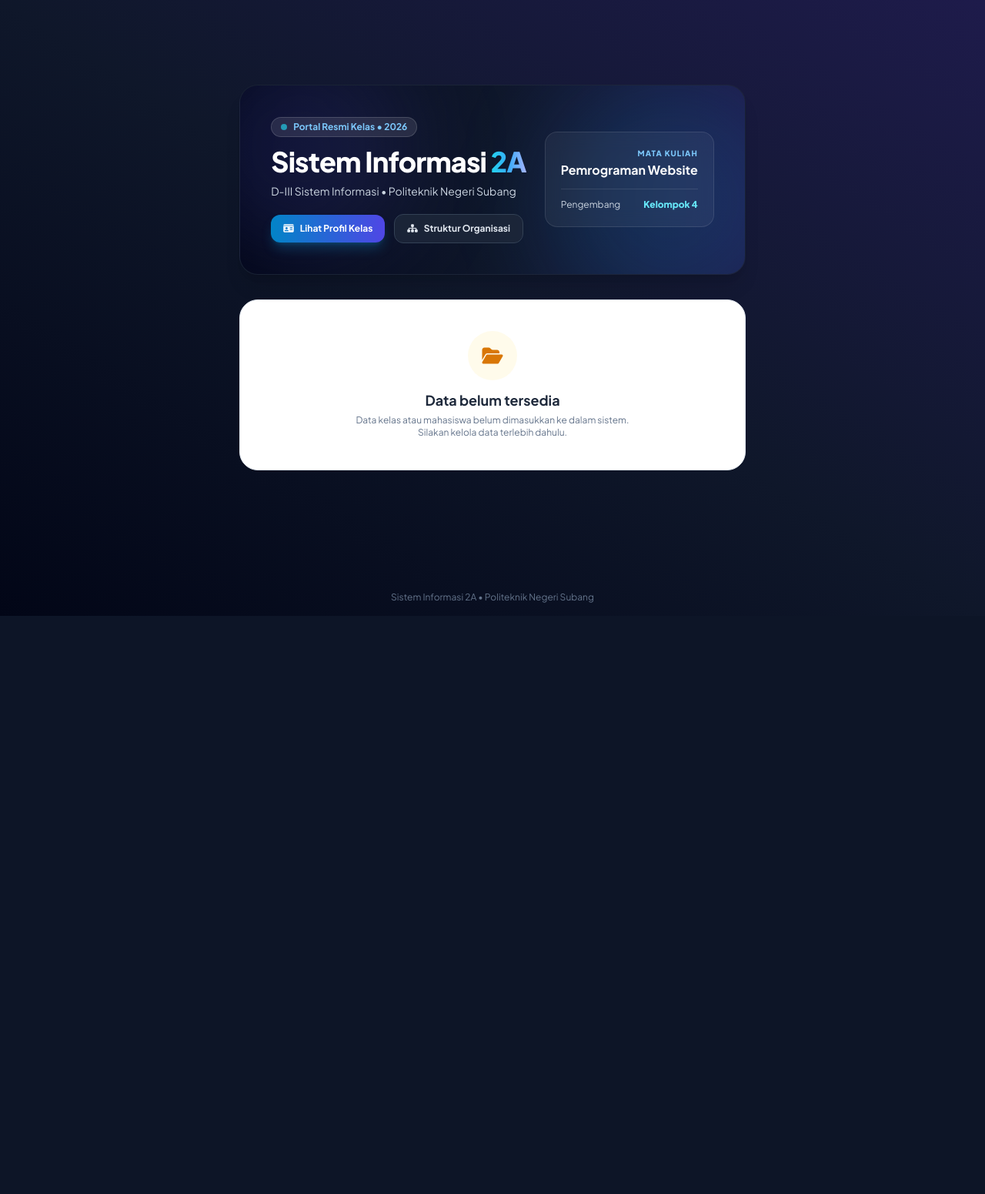
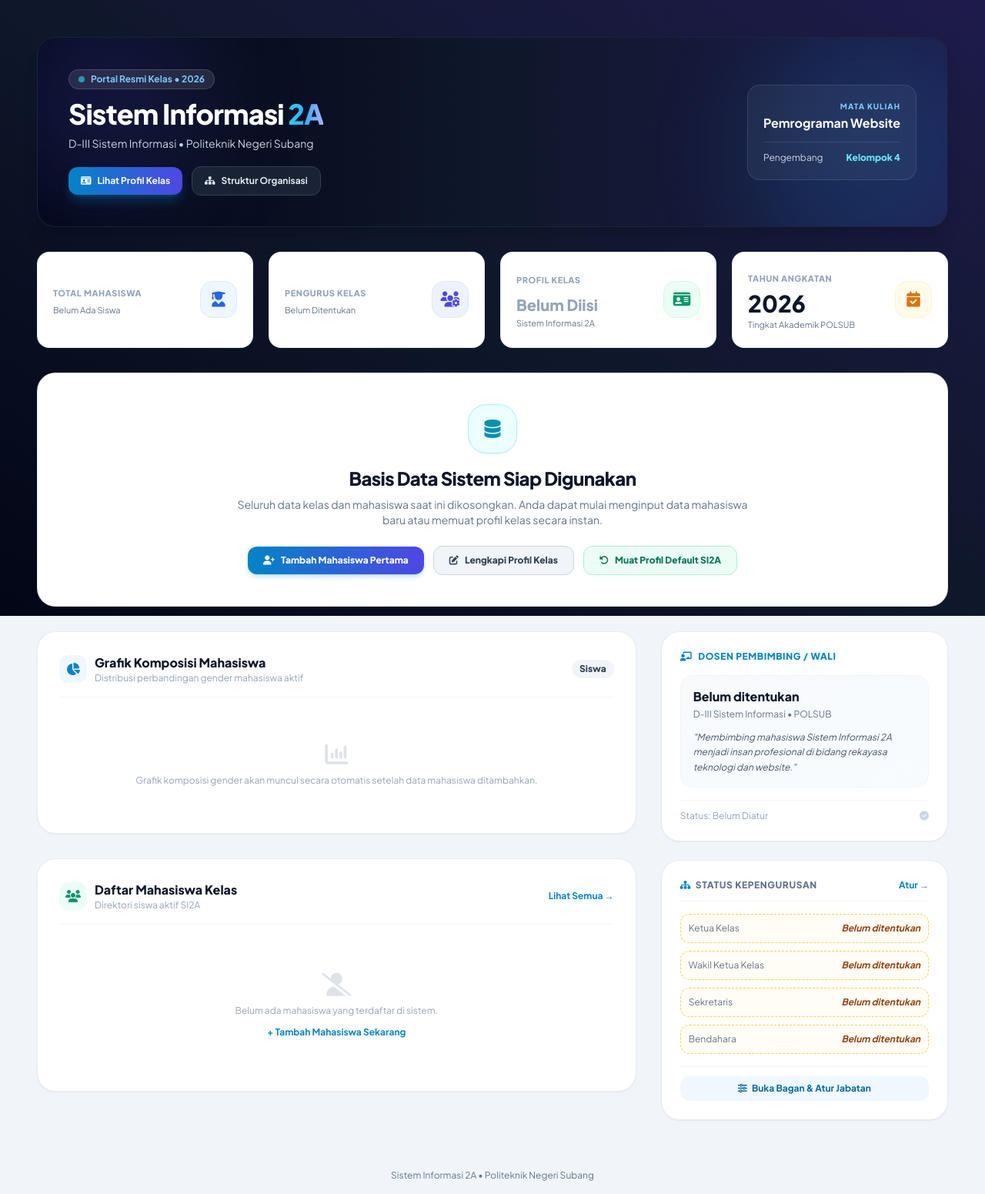
Before and after one commit to Nizar251205/WEB-KELAS, a Laravel app: template resources/views/dashboard.blade.php in a window 1280 px wide. Shown: the whole page at 77% size. Before the commit the page ends 800 px from the top, so only its background shows below. Run offline with Laravel 9, Linux system fonts and the light colour scheme; the template is opened without the code that fills it, so the values that code supplies are empty; some libraries are stand-ins or nearby versions.

Commit message:
feat: kosongkan seluruh data sistem dan tingkatkan UI/UX antarmuka

```diff
--- a/resources/views/dashboard.blade.php
+++ b/resources/views/dashboard.blade.php
@@ -47,18 +47,6 @@
         </div>
     </div>
 
-    @if(!$dataAvailable)
-        <!-- EMPTY STATE (Data belum tersedia) -->
-        <div class="p-10 rounded-3xl bg-white border border-slate-200 text-center mb-8 shadow-sm">
-            <div class="w-16 h-16 rounded-full bg-amber-50 text-amber-600 flex items-center justify-center text-2xl mx-auto mb-3">
-                <i class="fa-solid fa-folder-open"></i>
-            </div>
-            <h2 class="text-lg font-bold text-slate-800">Data belum tersedia</h2>
-            <p class="text-xs text-slate-500 mt-1 max-w-sm mx-auto">
-                Data kelas atau mahasiswa belum dimasukkan ke dalam sistem. Silakan kelola data terlebih dahulu.
-            </p>
-        </div>
-    @else
     <!-- QUICK STAT METRIC CARDS -->
     <div class="grid grid-cols-1 sm:grid-cols-2 lg:grid-cols-4 gap-5 mb-8">
 
@@ -66,7 +54,7 @@
             <div>
                 <span class="text-[11px] font-black uppercase text-slate-400 tracking-wider">Total Mahasiswa</span>
                 <h3 class="text-3xl font-black text-slate-900 mt-1">{{ $totalMahasiswa }}</h3>
-                    <p class="text-[11px] text-slate-500 mt-0.5">Siswa Terdaftar</p>
+                <p class="text-[11px] text-slate-500 mt-0.5">{{ $totalMahasiswa > 0 ? 'Siswa Terdaftar' : 'Belum Ada Siswa' }}</p>
             </div>
             <div class="w-12 h-12 rounded-2xl bg-blue-50 border border-blue-100 text-blue-600 flex items-center justify-center text-xl shadow-xs">
                 <i class="fa-solid fa-user-graduate"></i>
@@ -77,7 +65,7 @@
             <div>
                 <span class="text-[11px] font-black uppercase text-slate-400 tracking-wider">Pengurus Kelas</span>
                 <h3 class="text-3xl font-black text-slate-900 mt-1">{{ $totalPengurus }}</h3>
-                    <p class="text-[11px] text-slate-500 mt-0.5">Jabatan Terisi</p>
+                <p class="text-[11px] text-slate-500 mt-0.5">{{ $totalPengurus > 0 ? 'Jabatan Terisi' : 'Belum Ditentukan' }}</p>
             </div>
             <div class="w-12 h-12 rounded-2xl bg-indigo-50 border border-indigo-100 text-indigo-600 flex items-center justify-center text-xl shadow-xs">
                 <i class="fa-solid fa-users-gear"></i>
@@ -86,12 +74,14 @@
 
         <div class="bg-white rounded-2xl p-5 border border-slate-200/80 shadow-xs glow-card flex items-center justify-between">
             <div>
-                    <span class="text-[11px] font-black uppercase text-slate-400 tracking-wider">Jumlah Kelas</span>
-                    <h3 class="text-3xl font-black text-slate-900 mt-1">{{ $totalKelas }}</h3>
-                    <p class="text-[11px] text-slate-500 mt-0.5">{{ $profile['nama_kelas'] ?? 'SI2A' }}</p>
+                <span class="text-[11px] font-black uppercase text-slate-400 tracking-wider">Profil Kelas</span>
+                <h3 class="text-xl font-black {{ !empty($profile) ? 'text-emerald-600' : 'text-slate-400' }} mt-2">
+                    {{ !empty($profile) ? 'Terverifikasi' : 'Belum Diisi' }}
+                </h3>
+                <p class="text-[11px] text-slate-500 mt-0.5">{{ $profile['nama_kelas'] ?? 'Sistem Informasi 2A' }}</p>
             </div>
             <div class="w-12 h-12 rounded-2xl bg-emerald-50 border border-emerald-100 text-emerald-600 flex items-center justify-center text-xl shadow-xs">
-                    <i class="fa-solid fa-door-open"></i>
+                <i class="fa-solid fa-id-card"></i>
             </div>
         </div>
 
@@ -99,7 +89,7 @@
             <div>
                 <span class="text-[11px] font-black uppercase text-slate-400 tracking-wider">Tahun Angkatan</span>
                 <h3 class="text-3xl font-black text-slate-900 mt-1">{{ $profile['angkatan'] ?? '2026' }}</h3>
-                    <p class="text-[11px] text-slate-500 mt-0.5">Tingkat Akademik</p>
+                <p class="text-[11px] text-slate-500 mt-0.5">Tingkat Akademik POLSUB</p>
             </div>
             <div class="w-12 h-12 rounded-2xl bg-amber-50 border border-amber-100 text-amber-600 flex items-center justify-center text-xl shadow-xs">
                 <i class="fa-solid fa-calendar-check"></i>
@@ -107,6 +97,38 @@
         </div>
 
     </div>
+
+    @if(!$dataAvailable)
+        <!-- CYBER-GLASS EMPTY STATE HERO NOTICE -->
+        <div class="p-8 sm:p-10 rounded-3xl bg-white border border-slate-200/90 shadow-sm mb-8 relative overflow-hidden">
+            <div class="max-w-2xl mx-auto text-center">
+                <div class="w-16 h-16 rounded-3xl bg-cyan-50 border border-cyan-200 text-cyan-600 flex items-center justify-center text-2xl mx-auto mb-4 shadow-sm">
+                    <i class="fa-solid fa-database"></i>
+                </div>
+                <h2 class="text-xl sm:text-2xl font-black text-slate-900 tracking-tight">
+                    Basis Data Sistem Siap Digunakan
+                </h2>
+                <p class="text-xs sm:text-sm text-slate-500 mt-2 leading-relaxed">
+                    Seluruh data kelas dan mahasiswa saat ini dikosongkan. Anda dapat mulai menginput data mahasiswa baru atau memuat profil kelas secara instan.
+                </p>
+
+                <div class="mt-6 flex flex-wrap items-center justify-center gap-3">
+                    <a href="{{ route('mahasiswa.index') }}" class="px-5 py-2.5 rounded-xl bg-gradient-to-r from-brand-600 to-indigo-600 hover:from-brand-500 hover:to-indigo-500 text-white font-extrabold text-xs shadow-md shadow-brand-500/25 transition">
+                        <i class="fa-solid fa-user-plus mr-1.5"></i> Tambah Mahasiswa Pertama
+                    </a>
+                    <a href="{{ route('profil.index') }}" class="px-5 py-2.5 rounded-xl bg-slate-100 hover:bg-slate-200 text-slate-700 font-extrabold text-xs transition border border-slate-300">
+                        <i class="fa-solid fa-pen-to-square mr-1.5"></i> Lengkapi Profil Kelas
+                    </a>
+                    <form action="{{ route('profil.reset') }}" method="POST" class="inline">
+                        @csrf
+                        <button type="submit" class="px-5 py-2.5 rounded-xl bg-emerald-50 hover:bg-emerald-100 text-emerald-700 font-extrabold text-xs transition border border-emerald-200">
+                            <i class="fa-solid fa-rotate-left mr-1.5"></i> Muat Profil Default SI2A
+                        </button>
+                    </form>
+                </div>
+            </div>
+        </div>
+    @endif
 
     <!-- DUAL COLUMN LAYOUT -->
     <div class="grid grid-cols-1 lg:grid-cols-3 gap-8">
@@ -131,6 +153,7 @@
                     </span>
                 </div>
 
+                @if($totalMahasiswa > 0)
                     <!-- Visual Progress Bar -->
                     <div class="space-y-3 mb-6">
                         <div class="flex items-center justify-between text-xs font-bold text-slate-700">
@@ -164,6 +187,12 @@
                             <span class="text-lg font-black text-rose-700">{{ $femaleCount }}</span>
                         </div>
                     </div>
+                @else
+                    <div class="py-8 text-center text-slate-400 text-xs">
+                        <i class="fa-solid fa-chart-column text-3xl block mb-2 opacity-30"></i>
+                        Grafik komposisi gender akan muncul secara otomatis setelah data mahasiswa ditambahkan.
+                    </div>
+                @endif
             </div>
 
             <!-- Mahasiswa Terdaftar (Recent Sample) -->
@@ -175,14 +204,15 @@
                         </div>
                         <div>
                             <h3 class="text-base font-extrabold text-slate-900">Daftar Mahasiswa Kelas</h3>
-                                <p class="text-xs text-slate-400">Data mahasiswa terdaftar di SI2A</p>
+                            <p class="text-xs text-slate-400">Direktori siswa aktif SI2A</p>
                         </div>
                     </div>
                     <a href="{{ route('mahasiswa.index') }}" class="text-xs font-bold text-brand-600 hover:text-brand-700">
-                            Kelola Semua &rarr;
+                        Lihat Semua &rarr;
                     </a>
                 </div>
 
+                @if(count($recentStudents) > 0)
                     <div class="divide-y divide-slate-100">
                         @foreach($recentStudents as $mhs)
                         <div class="py-3 flex items-center justify-between hover:bg-slate-50/80 px-2 rounded-xl transition">
@@ -202,6 +232,17 @@
                         </div>
                         @endforeach
                     </div>
+                @else
+                    <div class="py-10 text-center text-slate-400 text-xs">
+                        <i class="fa-solid fa-user-slash text-3xl block mb-2 opacity-30"></i>
+                        Belum ada mahasiswa yang terdaftar di sistem.
+                        <div class="mt-3">
+                            <a href="{{ route('mahasiswa.index') }}" class="text-xs font-bold text-brand-600 hover:underline">
+                                + Tambah Mahasiswa Sekarang
+                            </a>
+                        </div>
+                    </div>
+                @endif
             </div>
 
         </div>
@@ -218,7 +259,7 @@
 
                 <div class="p-4 rounded-2xl bg-gradient-to-br from-slate-50 to-brand-50/50 border border-slate-100">
                     <h4 class="text-base font-black text-slate-900 leading-snug">
-                            {{ $profile['dosen_wali'] ?? 'Dosen Wali SI2A' }}
+                        {{ $profile['dosen_wali'] ?? 'Belum ditentukan' }}
                     </h4>
                     <p class="text-xs text-slate-500 mt-1">D-III Sistem Informasi • POLSUB</p>
                     <p class="text-xs text-slate-600 mt-3 italic leading-relaxed">
@@ -227,8 +268,8 @@
                 </div>
 
                 <div class="mt-4 pt-3 border-t border-slate-100 flex items-center justify-between text-xs text-slate-400">
-                        <span>Status: Aktif Mengampu</span>
-                        <i class="fa-solid fa-circle-check text-emerald-500"></i>
+                    <span>Status: {{ !empty($profile['dosen_wali']) ? 'Aktif Mengampu' : 'Belum Diatur' }}</span>
+                    <i class="fa-solid fa-circle-check {{ !empty($profile['dosen_wali']) ? 'text-emerald-500' : 'text-slate-300' }}"></i>
                 </div>
             </div>
 
@@ -245,23 +286,39 @@
                 </div>
 
                 <div class="space-y-2.5 text-xs">
-                        <div class="p-2.5 rounded-xl border border-slate-100 bg-slate-50/70 flex items-center justify-between">
+                    @php
+                        $ketua = collect($officers)->firstWhere('jabatan', 'Ketua Kelas');
+                        $wakil = collect($officers)->firstWhere('jabatan', 'Wakil Ketua Kelas');
+                        $sekretaris = collect($officers)->firstWhere('jabatan', 'Sekretaris');
+                        $bendahara = collect($officers)->firstWhere('jabatan', 'Bendahara');
+                    @endphp
+
+                    <div class="p-2.5 rounded-xl border {{ $ketua ? 'border-slate-100 bg-slate-50/70 text-slate-900' : 'border-dashed border-amber-300 bg-amber-50/50 text-amber-800' }} flex items-center justify-between">
                         <span class="text-slate-500">Ketua Kelas</span>
-                            <span class="font-bold text-slate-900">
-                                {{ $officers[0]['nama'] ?? 'Belum ditentukan' }}
+                        <span class="font-bold {{ $ketua ? '' : 'italic' }}">
+                            {{ $ketua['nama'] ?? 'Belum ditentukan' }}
                         </span>
                     </div>
-                        <div class="p-2.5 rounded-xl border border-dashed border-amber-300 bg-amber-50/50 flex items-center justify-between text-amber-800">
-                            <span>Wakil Ketua Kelas</span>
-                            <span class="font-bold italic">Belum ditentukan</span>
+
+                    <div class="p-2.5 rounded-xl border {{ $wakil ? 'border-slate-100 bg-slate-50/70 text-slate-900' : 'border-dashed border-amber-300 bg-amber-50/50 text-amber-800' }} flex items-center justify-between">
+                        <span class="text-slate-500">Wakil Ketua Kelas</span>
+                        <span class="font-bold {{ $wakil ? '' : 'italic' }}">
+                            {{ $wakil['nama'] ?? 'Belum ditentukan' }}
+                        </span>
                     </div>
-                        <div class="p-2.5 rounded-xl border border-dashed border-amber-300 bg-amber-50/50 flex items-center justify-between text-amber-800">
-                            <span>Sekretaris</span>
-                            <span class="font-bold italic">Belum ditentukan</span>
+
+                    <div class="p-2.5 rounded-xl border {{ $sekretaris ? 'border-slate-100 bg-slate-50/70 text-slate-900' : 'border-dashed border-amber-300 bg-amber-50/50 text-amber-800' }} flex items-center justify-between">
+                        <span class="text-slate-500">Sekretaris</span>
+                        <span class="font-bold {{ $sekretaris ? '' : 'italic' }}">
+                            {{ $sekretaris['nama'] ?? 'Belum ditentukan' }}
+                        </span>
                     </div>
-                        <div class="p-2.5 rounded-xl border border-dashed border-amber-300 bg-amber-50/50 flex items-center justify-between text-amber-800">
-                            <span>Bendahara</span>
-                            <span class="font-bold italic">Belum ditentukan</span>
+
+                    <div class="p-2.5 rounded-xl border {{ $bendahara ? 'border-slate-100 bg-slate-50/70 text-slate-900' : 'border-dashed border-amber-300 bg-amber-50/50 text-amber-800' }} flex items-center justify-between">
+                        <span class="text-slate-500">Bendahara</span>
+                        <span class="font-bold {{ $bendahara ? '' : 'italic' }}">
+                            {{ $bendahara['nama'] ?? 'Belum ditentukan' }}
+                        </span>
                     </div>
                 </div>
 
@@ -275,7 +332,6 @@
         </div>
 
     </div>
-    @endif
 
 </div>
 @endsection
```
Also changed, not shown: app/Http/Controllers/DashboardController.php (+4 -20 lines), app/Services/ClassDataService.php (+28 -50 lines), resources/views/mahasiswa/index.blade.php (+15 -3 lines), resources/views/struktur/index.blade.php (+22 -8 lines), tests/Unit/ClassStructureTest.php (+47 -0 lines). Lines whose indentation alone changed are shown as unchanged.
